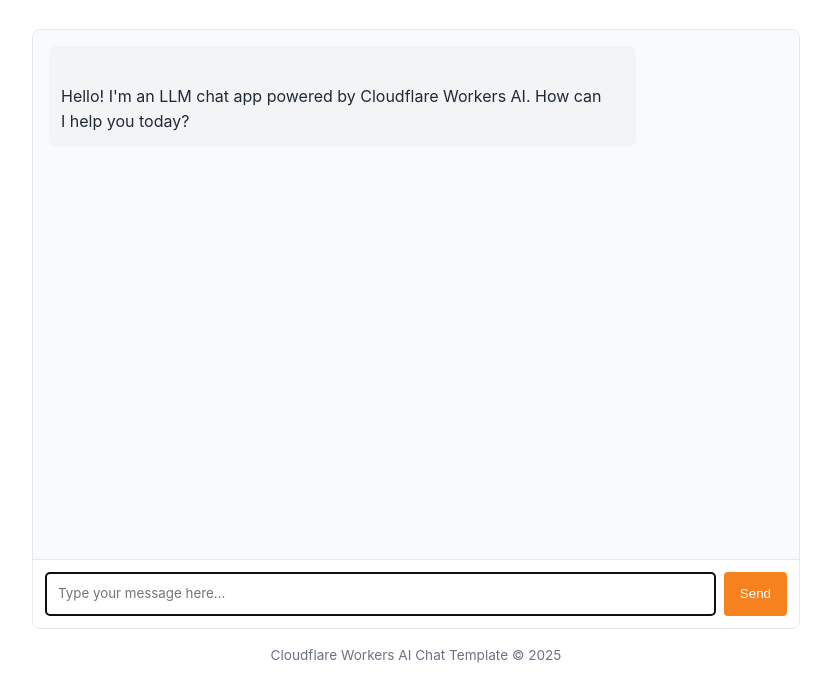
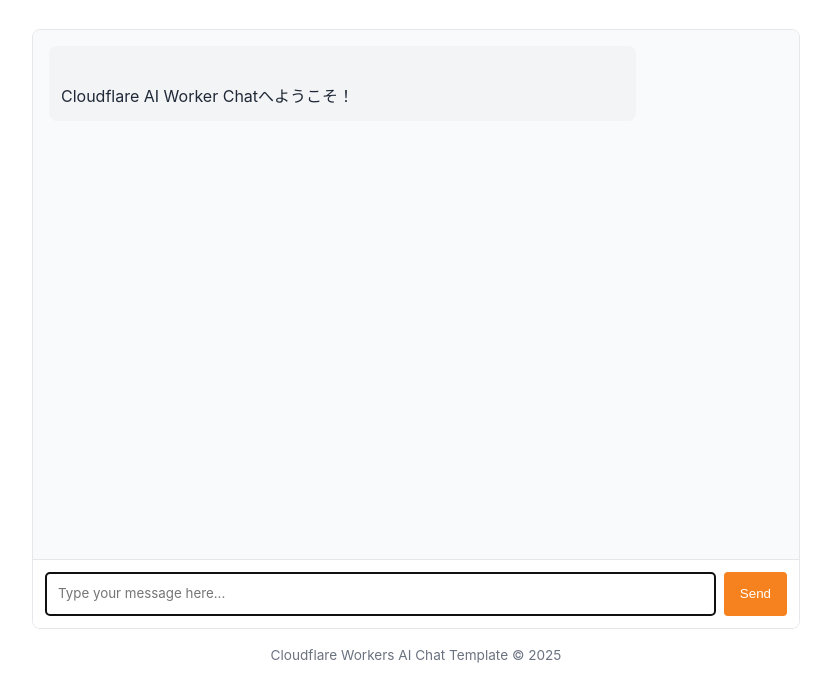
Before and after one commit to takaakisuzuki/llm-chat-app-template, a website: page public/index.html in a window 1280 px wide. Shown: the part 116-800 px from the top of the page, without its empty margins (224-1055 px from the left). Drawn offline with Linux system fonts and the light colour scheme.

Commit message:
Update welcome message in index.html

```diff
--- a/public/index.html
+++ b/public/index.html
@@ -152,8 +152,7 @@
 			<div id="chat-messages" class="chat-messages">
 				<div class="message assistant-message">
 					<p>
-						Hello! I'm an LLM chat app powered by Cloudflare Workers AI. How can
-						I help you today?
+						Cloudflare AI Worker Chatへようこそ！
 					</p>
 				</div>
 			</div>
```
